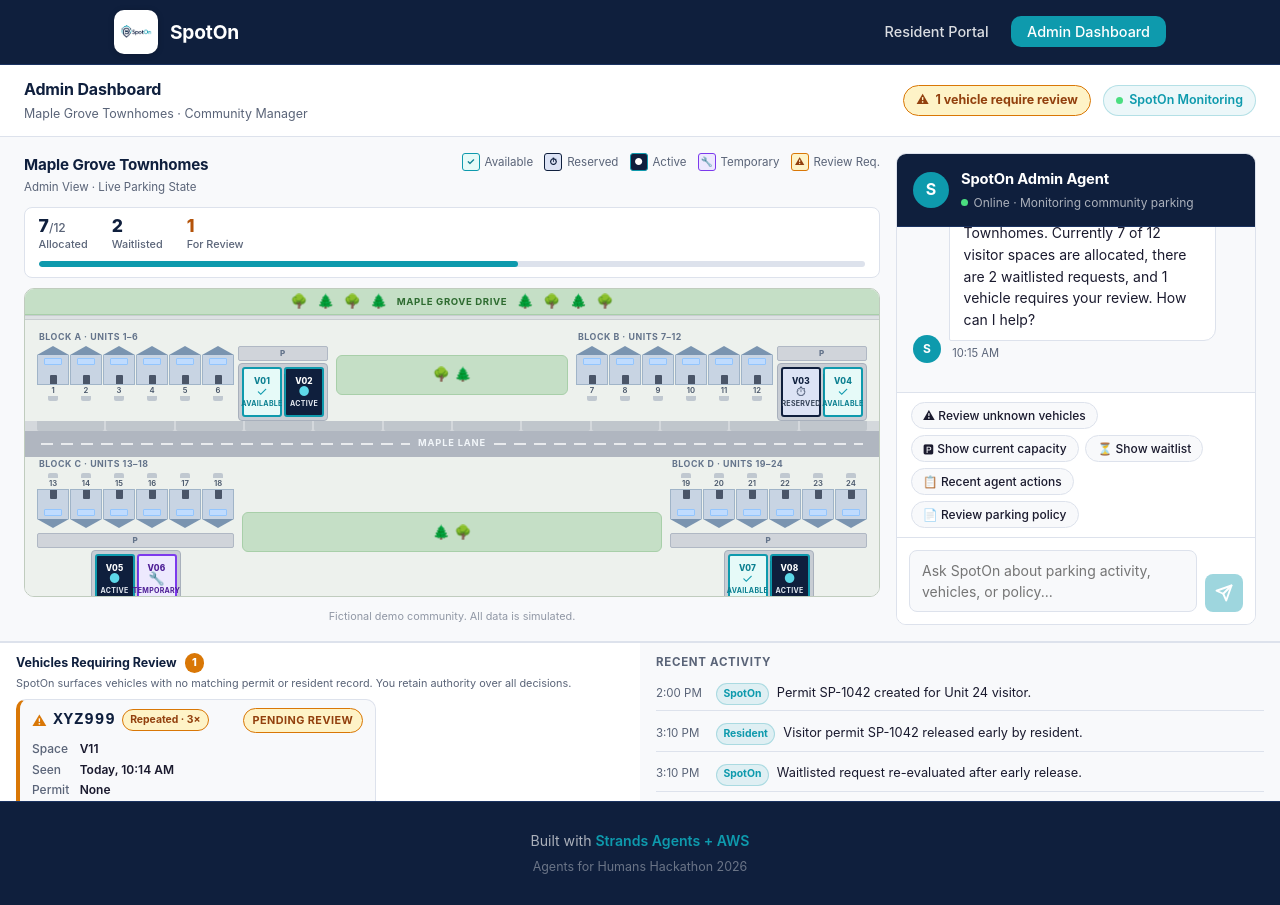
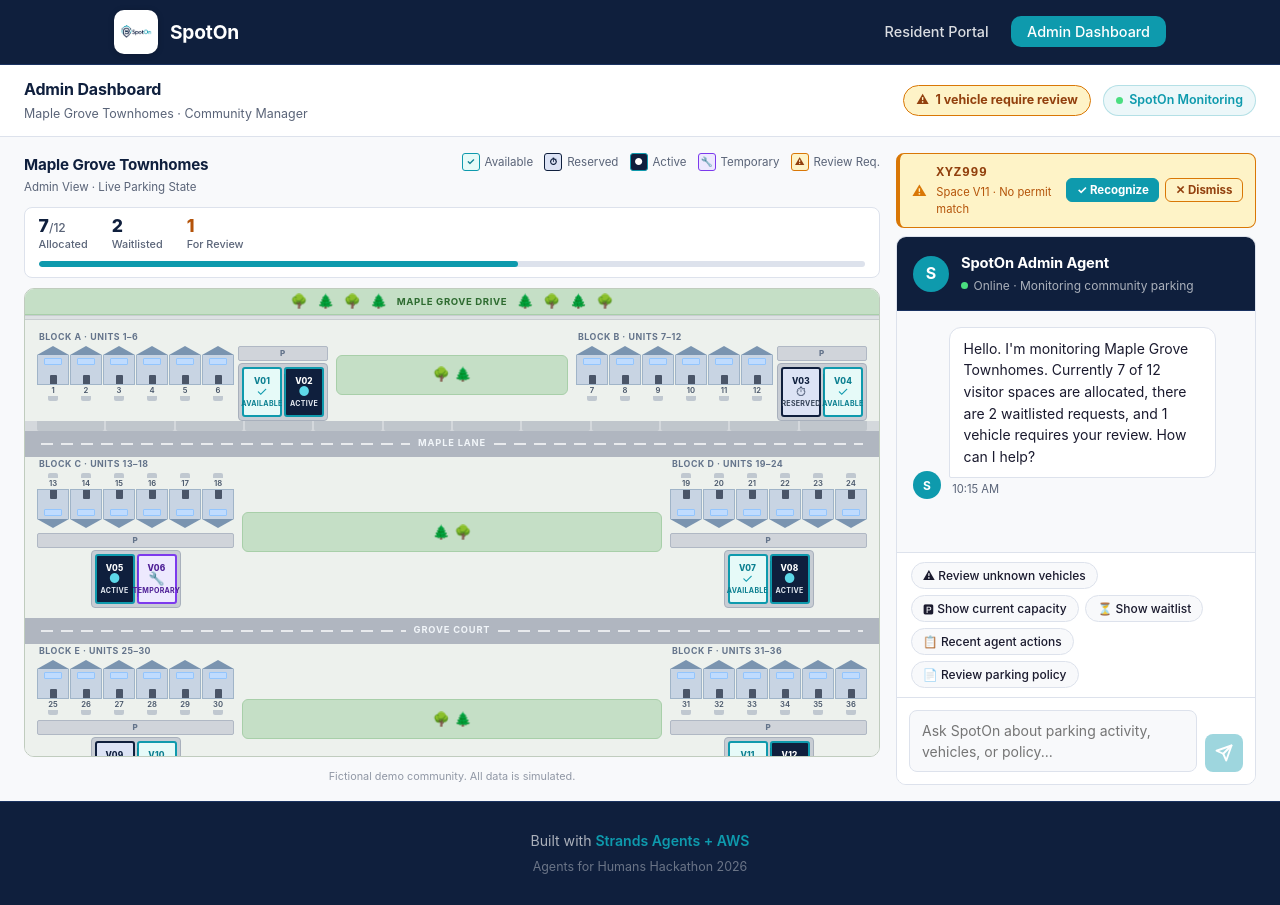
Before and after one commit to jkhan2211/SpotOn, a React (Create React App) app: page /admin in a window 1280 px wide. Built offline with nearby package versions, Linux system fonts and the light colour scheme; the HTML template or start-up script is replaced by a standard one.

Commit message:
Replace vehicle review panel with compact notification banners in right column

```diff
--- a/src/admin/AdminDashboard.css
+++ b/src/admin/AdminDashboard.css
@@ -7,12 +7,6 @@
   height: calc(100vh - 64px);
   overflow: hidden;
   background: var(--color-bg);
-}
-
-/* admin rp-body shrinks to leave room for bottom panels */
-.admin-dashboard .rp-body {
-  flex: 1;
-  min-height: 0;
 }
 
 /* ── Alert badge in header ── */
@@ -34,20 +28,3 @@
   padding: 0.3rem 0.75rem;
   border-radius: 100px;
 }
-
-/* ── Bottom panels ── */
-.admin-bottom {
-  display: grid;
-  grid-template-columns: 1fr 1fr;
-  border-top: 1px solid var(--color-border);
-  flex-shrink: 0;
-  height: 160px;
-  min-height: 0;
-  overflow: hidden;
-}
-
-@media (max-width: 900px) {
-  .admin-bottom {
-    grid-template-columns: 1fr;
-  }
-}
--- a/src/admin/AdminDashboard.js
+++ b/src/admin/AdminDashboard.js
@@ -1,7 +1,7 @@
 import { useAdminDemo } from './useAdminDemo';
 import AdminSitePlan from './AdminSitePlan';
 import AdminAgentPanel from './AdminAgentPanel';
-import { VehicleReviewQueue, ActivityFeed } from './AdminReview';
+import { VehicleReviewQueue } from './AdminReview';
 import NotificationStack from '../resident/Notification';
 import './AdminDashboard.css';
 
@@ -49,6 +49,7 @@ export default function AdminDashboard() {
         </main>
 
         <aside className="rp-right" aria-label="SpotOn admin agent">
+          <VehicleReviewQueue vehicles={demo.vehicleQueue} onResolve={demo.resolveVehicle} />
           <AdminAgentPanel
             messages={demo.messages}
             isTyping={demo.isTyping}
@@ -57,15 +58,6 @@ export default function AdminDashboard() {
           />
         </aside>
       </div>
-
-      {/* Bottom panels */}
-      <div className="admin-bottom">
-        <VehicleReviewQueue
-          vehicles={demo.vehicleQueue}
-          onResolve={demo.resolveVehicle}
-        />
-        <ActivityFeed activity={demo.activity} />
-      </div>
     </div>
   );
 }
--- a/src/admin/AdminReview.css
+++ b/src/admin/AdminReview.css
@@ -1,222 +1,82 @@
-/* ── Vehicle review section ── */
-.review-section {
-  padding: 0.6rem 1rem;
-  background: var(--color-surface);
-  border-top: 1px solid var(--color-border);
-  overflow-y: auto;
-  min-height: 0;
+/* ── Vehicle review banners (notification style) ── */
+.vr-banners {
+  display: flex;
+  flex-direction: column;
+  gap: 0.35rem;
+  flex-shrink: 0;
 }
 
-.review-section__header {
-  margin-bottom: 0.4rem;
+.vr-banner {
+  display: flex;
+  align-items: center;
+  gap: 0.6rem;
+  background: #fef3c7;
+  border: 1px solid #d97706;
+  border-left: 4px solid #d97706;
+  border-radius: 8px;
+  padding: 0.5rem 0.75rem;
+  animation: toast-in 0.2s ease;
 }
 
-.review-section__title {
-  font-size: 0.78rem;
-  font-weight: 700;
-  color: var(--color-primary);
-  display: flex;
-  align-items: center;
-  gap: 0.5rem;
+.vr-banner__icon {
+  font-size: 0.9rem;
+  color: #d97706;
+  flex-shrink: 0;
 }
 
-.review-section__badge {
-  background: #d97706;
-  color: #fff;
-  font-size: 0.68rem;
-  font-weight: 800;
-  padding: 0.1rem 0.45rem;
-  border-radius: 100px;
-  line-height: 1.6;
+.vr-banner__body {
+  flex: 1;
+  min-width: 0;
+  display: flex;
+  flex-direction: column;
+  gap: 1px;
 }
 
-.review-section__sub {
-  font-size: 0.68rem;
-  color: var(--color-text-muted);
-  margin-top: 0.1rem;
-}
-
-.review-section__empty {
+.vr-banner__plate {
   font-size: 0.82rem;
-  color: var(--color-text-muted);
-  font-style: italic;
-}
-
-.review-section__cards {
-  display: flex;
-  gap: 0.85rem;
-  flex-wrap: wrap;
-}
-
-/* ── Vehicle card ── */
-.vr-card {
-  background: var(--color-bg);
-  border: 1px solid var(--color-border);
-  border-radius: var(--radius);
-  padding: 0.5rem 0.75rem;
-  min-width: 200px;
-  flex: 1;
-  max-width: 360px;
-}
-
-.vr-card--pending    { border-left: 4px solid #d97706; }
-.vr-card--recognized { border-left: 4px solid #0e9aad; opacity: 0.8; }
-.vr-card--unapproved { border-left: 4px solid #64748b; opacity: 0.8; }
-.vr-card--resolved   { border-left: 4px solid #94a3b8; opacity: 0.7; }
-
-.vr-card__header {
-  display: flex;
-  justify-content: space-between;
-  align-items: flex-start;
-  margin-bottom: 0.35rem;
-  gap: 0.5rem;
-}
-
-.vr-card__plate-row {
-  display: flex;
-  align-items: center;
-  gap: 0.4rem;
-}
-
-.vr-card__icon {
-  font-size: 0.9rem;
-  color: #d97706;
-}
-
-.vr-card__plate {
-  font-size: 1rem;
   font-weight: 800;
-  color: var(--color-primary);
+  color: #92400e;
   font-family: monospace;
   letter-spacing: 0.05em;
 }
 
-.vr-card__repeat-badge {
-  font-size: 0.65rem;
-  font-weight: 700;
-  background: #fef3c7;
-  color: #92400e;
-  border: 1px solid #d97706;
-  padding: 0.1rem 0.45rem;
-  border-radius: 100px;
+.vr-banner__meta {
+  font-size: 0.7rem;
+  color: #b45309;
 }
 
-.vr-card__status {
-  font-size: 0.68rem;
-  font-weight: 700;
-  padding: 0.2rem 0.55rem;
-  border-radius: 100px;
-  text-transform: uppercase;
-  letter-spacing: 0.04em;
-  white-space: nowrap;
+.vr-banner__actions {
+  display: flex;
+  gap: 0.35rem;
+  flex-shrink: 0;
 }
 
-.vr-card__status--pending    { background: #fef3c7; color: #92400e; border: 1px solid #d97706; }
-.vr-card__status--recognized { background: #e6faf8; color: #0b7f90; border: 1px solid #0e9aad; }
-.vr-card__status--unapproved { background: #f1f5f9; color: #475569; border: 1px solid #94a3b8; }
-.vr-card__status--resolved   { background: #f1f5f9; color: #64748b; border: 1px solid #cbd5e1; }
-
-.vr-card__dl {
-  display: grid;
-  grid-template-columns: auto 1fr;
-  gap: 0.1rem 0.65rem;
-  font-size: 0.75rem;
-  margin-bottom: 0.4rem;
+.vr-banner__btn {
+  font-size: 0.72rem;
+  font-weight: 700;
+  padding: 0.25rem 0.6rem;
+  border-radius: 6px;
+  border: 1.5px solid transparent;
+  cursor: pointer;
+  font-family: var(--font);
+  transition: background-color 0.15s;
 }
 
-.vr-card__dl dt { color: var(--color-text-muted); font-weight: 500; }
-.vr-card__dl dd { color: var(--color-text); font-weight: 600; }
-
-.vr-card__history {
-  margin-bottom: 0.65rem;
-}
-
-.vr-card__history-label {
-  font-size: 0.68rem;
-  font-weight: 700;
-  color: var(--color-text-muted);
-  text-transform: uppercase;
-  letter-spacing: 0.05em;
-  display: block;
-  margin-bottom: 0.3rem;
-}
-
-.vr-card__history-list {
-  list-style: none;
-  display: flex;
-  flex-direction: column;
-  gap: 0.15rem;
-}
-
-.vr-card__history-list li {
-  font-size: 0.75rem;
-  color: var(--color-text-muted);
-  padding-left: 0.75rem;
-  position: relative;
-}
-
-.vr-card__history-list li::before {
-  content: '·';
-  position: absolute;
-  left: 0;
-  color: #d97706;
-}
-
-.vr-card__prev {
-  font-size: 0.75rem;
-  color: var(--color-text-muted);
-  margin-bottom: 0.65rem;
-  display: flex;
-  flex-direction: column;
-  gap: 0.1rem;
-}
-
-.vr-card__prev-label {
-  font-weight: 700;
-  font-size: 0.68rem;
-  text-transform: uppercase;
-  letter-spacing: 0.05em;
-}
-
-.vr-card__actions {
-  display: flex;
-  gap: 0.4rem;
-  flex-wrap: wrap;
-}
-
-.vr-btn {
-  font-size: 0.72rem;
-  font-weight: 700;
-  padding: 0.25rem 0.65rem;
-  border-radius: 7px;
-  border: 1.5px solid transparent;
-  transition: background-color 0.15s, border-color 0.15s;
-  cursor: pointer;
-  font-family: var(--font);
-}
-
-.vr-btn--recognize {
+.vr-banner__btn--approve {
   background: var(--color-accent);
   color: #fff;
   border-color: var(--color-accent);
 }
 
-.vr-btn--recognize:hover {
-  background: var(--color-accent-dark);
-  border-color: var(--color-accent-dark);
+.vr-banner__btn--approve:hover { background: var(--color-accent-dark); }
+
+.vr-banner__btn--deny {
+  background: transparent;
+  color: #92400e;
+  border-color: #d97706;
 }
 
-.vr-btn--unapprove {
-  background: transparent;
-  color: var(--color-text-muted);
-  border-color: var(--color-border);
-}
-
-.vr-btn--unapprove:hover {
-  background: var(--color-bg);
-  color: var(--color-text);
-  border-color: #94a3b8;
-}
+.vr-banner__btn--deny:hover { background: #fde68a; }
 
 /* ── Activity feed ── */
 .activity-feed {
--- a/src/admin/AdminReview.js
+++ b/src/admin/AdminReview.js
@@ -54,28 +54,28 @@ function VehicleCard({ vehicle, onResolve }) {
 }
 
 export function VehicleReviewQueue({ vehicles, onResolve }) {
-  const pending = vehicles.filter(v => v.status === 'pending').length;
+  const pending = vehicles.filter(v => v.status === 'pending');
+  if (pending.length === 0) return null;
   return (
-    <section className="review-section" aria-label="Vehicles requiring review">
-      <div className="review-section__header">
-        <h2 className="review-section__title">
-          Vehicles Requiring Review
-          {pending > 0 && <span className="review-section__badge">{pending}</span>}
-        </h2>
-        <p className="review-section__sub">
-          SpotOn surfaces vehicles with no matching permit or resident record. You retain authority over all decisions.
-        </p>
-      </div>
-      {vehicles.length === 0 ? (
-        <p className="review-section__empty">No vehicles currently require review.</p>
-      ) : (
-        <div className="review-section__cards">
-          {vehicles.map(v => (
-            <VehicleCard key={v.id} vehicle={v} onResolve={onResolve} />
-          ))}
+    <div className="vr-banners" aria-label="Vehicles requiring review">
+      {pending.map(v => (
+        <div key={v.id} className="vr-banner" role="alert">
+          <span className="vr-banner__icon" aria-hidden="true">⚠</span>
+          <div className="vr-banner__body">
+            <span className="vr-banner__plate">{v.plate}</span>
+            <span className="vr-banner__meta">Space {v.space} · No permit match</span>
+          </div>
+          <div className="vr-banner__actions">
+            <button className="vr-banner__btn vr-banner__btn--approve"
+              onClick={() => onResolve(v.id, 'recognized')}
+              aria-label={`Mark ${v.plate} recognized`}>✓ Recognize</button>
+            <button className="vr-banner__btn vr-banner__btn--deny"
+              onClick={() => onResolve(v.id, 'unapproved')}
+              aria-label={`Keep ${v.plate} unapproved`}>✕ Dismiss</button>
+          </div>
         </div>
-      )}
-    </section>
+      ))}
+    </div>
   );
 }
 
--- a/src/resident/ResidentPortal.css
+++ b/src/resident/ResidentPortal.css
@@ -79,6 +79,7 @@
   overflow: hidden;
   display: flex;
   flex-direction: column;
+  gap: 0.5rem;
 }
 
 /* ── Responsive ── */
```
